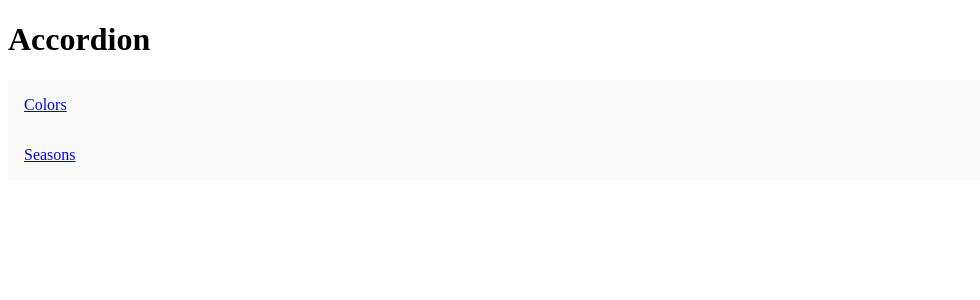
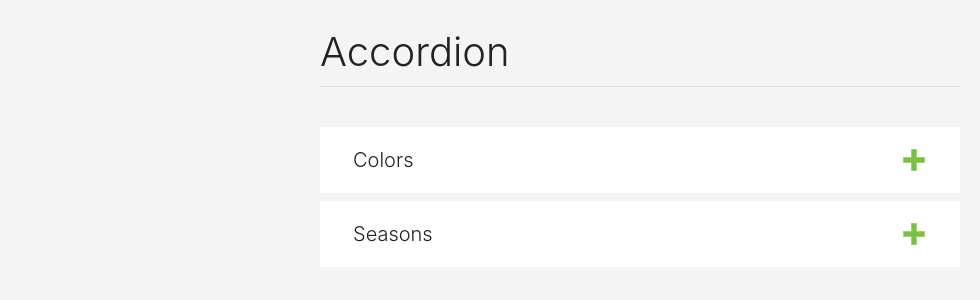
Before and after one commit to allenmr/communicatehealth.github.io, a Jekyll site: the page examples/accordion/index.html, which Jekyll copies as it is, in a window 1280 px wide. Shown: the top 300 px of the page, without its empty margins (0-980 px from the left). Built offline with Jekyll 4.4.1, drawn with Linux system fonts in a browser that asks for light colours.

Commit message:
Accordion styles, index styles

```diff
--- a/Gruntfile.js
+++ b/Gruntfile.js
@@ -153,7 +153,7 @@ module.exports = function(grunt) {
       dynamic: {
         files: [{
           expand: true,
-          cwd: '_img/',
+          cwd: 'img/',
           src: ['**/*.{png,jpg,gif}'],
           dest: 'public/img/'
         }]
--- a/examples/accordion/accordion.css
+++ b/examples/accordion/accordion.css
@@ -1,21 +1,46 @@
-.accordion-toggle {
-  display: block;
-  margin: 0;
-  padding: 1em;
+.accordion-block {
+  background-color: #fff;
+  border: 1px solid #fff;
+  margin-bottom: .5em;
+  padding-left: 2em;
+  padding-right: 2em;
+  transition: all .3s;
 }
 
-.accordion-toggle:hover,
-.accordion-toggle:focus {
-  background-color: #fff;
+.accordion-block.open {
+  border: 1px solid #7ac142;
+  transition: all .3s;
+}
+
+.accordion-toggle {
+  background-image: url('/public/img/icon-plus.png');
+  background-position: right center;
+  background-repeat: no-repeat;
+  display: block;
+  font-size: 1.25em;
+  margin: 0;
+  padding: 1em 0;
+}
+
+.accordion-block.open .accordion-toggle {
+  background-image: url('/public/img/icon-minus.png');
+  font-weight: 700;
+  transition: all .3s
+}
+
+.accordion-toggle:link,
+.accordion-toggle:visited {
+  color: #222;
+  text-decoration: none;
 }
 
 .accordion-content {
-  background-color: #eee;
+  background-color: #fff;
+  border-top: 1px solid #eee;
   display: block;
   height: auto;
   margin: 0;
-  /*opacity: 1;*/
-  padding: 1em;
+  padding: .5em 0 1em;
   transition: all .3s;
 }
 
@@ -26,8 +51,7 @@
 .accordion-content.opening,
 .accordion-content.closing {
   height: 0;
-  /*opacity: 0;*/
-  padding: 0 1em;
+  padding: 0;
   transition: all .3s;
 }
 
@@ -38,11 +62,29 @@
 
 .accordion-content.open {
   height: auto;
-  /*opacity: 1;*/
-  padding: 1em;
+  padding: .5em 0 1em;
   transition: all .3s;
 }
 
-.accordion {
-  background-color: #f9f9f9;
+
+/* General styling */
+body {
+  background-color: #f4f4f5;
+  color: #222;
+  font-family: -apple-system, BlinkMacSystemFont, "Segoe UI", Roboto, Helvetica, Arial, sans-serif, "Apple Color Emoji", "Segoe UI Emoji", "Segoe UI Symbol";
+  font-weight: 300;
+  margin: 0 auto;
+  max-width: 40em;
 }
+
+h1 {
+  border-bottom: 1px solid #ddd;
+  font-size: 2.5em;
+  font-weight: 300;
+  margin-bottom: 1em;
+  padding-bottom: .25em;
+}
+
+li {
+  margin-bottom: .5em;
+}
--- a/examples/accordion/index.html
+++ b/examples/accordion/index.html
@@ -17,6 +17,7 @@
 
         <div class="accordion">
 
+          <div class="accordion-block">
             <a href="#colors" aria-expanded="true" aria-controls="colors-content" class="accordion-toggle" id="colors">Colors</a>
 
             <div id="colors-content" class="accordion-content" aria-hidden="false">
@@ -30,7 +31,9 @@
                 <li>Violet</li>
               </ul>
             </div>
+          </div>
 
+          <div class="accordion-block">
             <a href="#seasons" aria-expanded="true" aria-controls="seasons-content" class="accordion-toggle" id="seasons">Seasons</a>
 
             <div id="seasons-content" class="accordion-content" aria-hidden="false">
@@ -40,6 +43,7 @@
                 <li>Fall</li>
                 <li>Winter</li>
               </ul>
+            </div>
           </div>
 
         </div>
--- a/js/lib/accordion.js
+++ b/js/lib/accordion.js
@@ -1,4 +1,5 @@
 // close all accordion items when JS loads
+$(".accordion-block").addClass("closed");
 $(".accordion-toggle").attr("aria-expanded", "false");
 $(".accordion-content").addClass("closed").attr("aria-hidden", "true");
 
@@ -11,12 +12,14 @@ $(".accordion-toggle").click(function (event) {
   // If accordion content is already visible, hide
   if ($(this).attr('aria-expanded') === 'true') {
     $(this).attr("aria-expanded", "false");
+    $(this).parent(".accordion-block").removeClass("open").addClass("closed");
     $.hideAnimate($next);
   }
 
   // Show accordion content
   else {
     $(this).attr("aria-expanded", "true");
+    $(this).parent(".accordion-block").removeClass("closed").addClass("open");
     $.showAnimate($next);
   }
 });
--- a/public/js/base.js
+++ b/public/js/base.js
@@ -1,4 +1,5 @@
 // close all accordion items when JS loads
+$(".accordion-block").addClass("closed");
 $(".accordion-toggle").attr("aria-expanded", "false");
 $(".accordion-content").addClass("closed").attr("aria-hidden", "true");
 
@@ -11,12 +12,14 @@ $(".accordion-toggle").click(function (event) {
   // If accordion content is already visible, hide
   if ($(this).attr('aria-expanded') === 'true') {
     $(this).attr("aria-expanded", "false");
+    $(this).parent(".accordion-block").removeClass("open").addClass("closed");
     $.hideAnimate($next);
   }
 
   // Show accordion content
   else {
     $(this).attr("aria-expanded", "true");
+    $(this).parent(".accordion-block").removeClass("closed").addClass("open");
     $.showAnimate($next);
   }
 });
```
Also changed, not shown: examples/index.html (+22 -0 lines), img/icon-minus.png (added), img/icon-plus.png (added), public/img/ch-1.jpg (added), public/img/ch-2.jpg (added), public/img/ch-3.jpg (added), public/img/icon-minus.png (added), public/img/icon-plus.png (added), public/js/base.min.js. Lines whose indentation alone changed are shown as unchanged.
